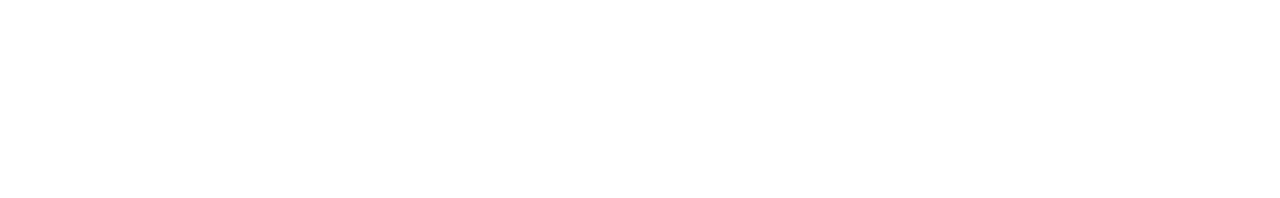
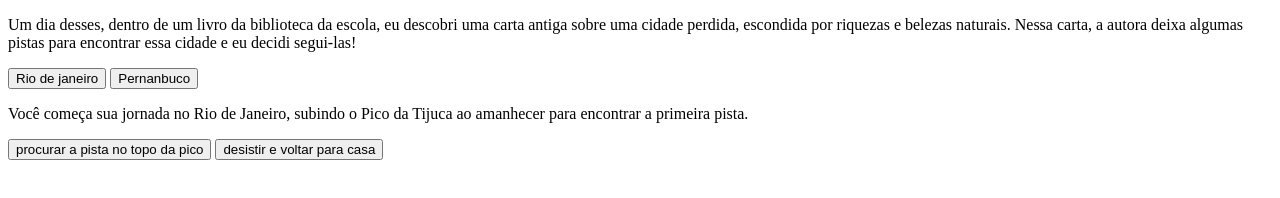
Before and after one commit to vtzx-goti/criando-uma-aventura, a plain HTML site: page index.html in a window 1280 px wide. Drawn offline with Linux system fonts and the light colour scheme.

Commit message:
Add files via upload

```diff
--- a/index.html
+++ b/index.html
@@ -1,12 +1,29 @@
 <!DOCTYPE html>
 <html lang="pt-BR">
+
 <head>
     <meta charset="UTF-8">
     <meta http-equiv="X-UA-Compatible" content="IE=edge">
     <meta name="viewport" content="width=device-width, initial-scale=1.0">
     <title>Document</title>
 </head>
+
 <body>
+    <main>
+        <div class igual="passo" id="passo-0">
+            <p>Um dia desses, dentro de um livro da biblioteca da escola, eu descobri uma carta antiga sobre uma cidade
+                perdida, escondida por riquezas e belezas naturais. Nessa carta, a autora deixa algumas pistas para
+                encontrar essa cidade e eu decidi segui-las!</p>
+            <button class="btn-proximo" data-proximo="1">Rio de janeiro</button>
+            <button class="btn-proximo" data-proximo="2">Pernanbuco</button>
+        </div>
+        <div class igual="passo" id="passo-1">
+            <p>Você começa sua jornada no Rio de Janeiro, subindo o Pico da Tijuca ao amanhecer para encontrar a
+                primeira pista.</p>
+            <button class="btn-proximo" data-proximo="3">procurar a pista no topo da pico</button>
+            <button class="btn-proximo" data-proximo="4">desistir e voltar para casa</button>
+        </div>
+    </main>
+</body>
 
-</body>
 </html>
```
